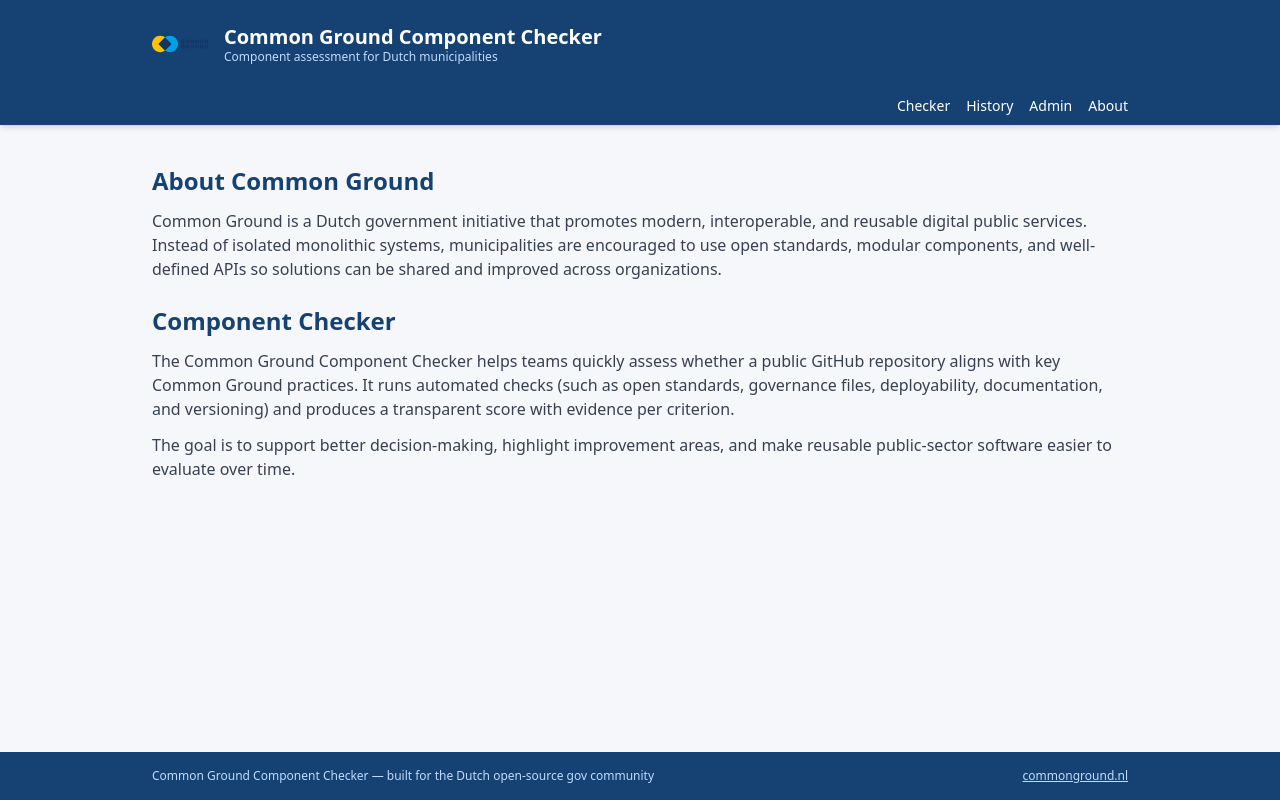
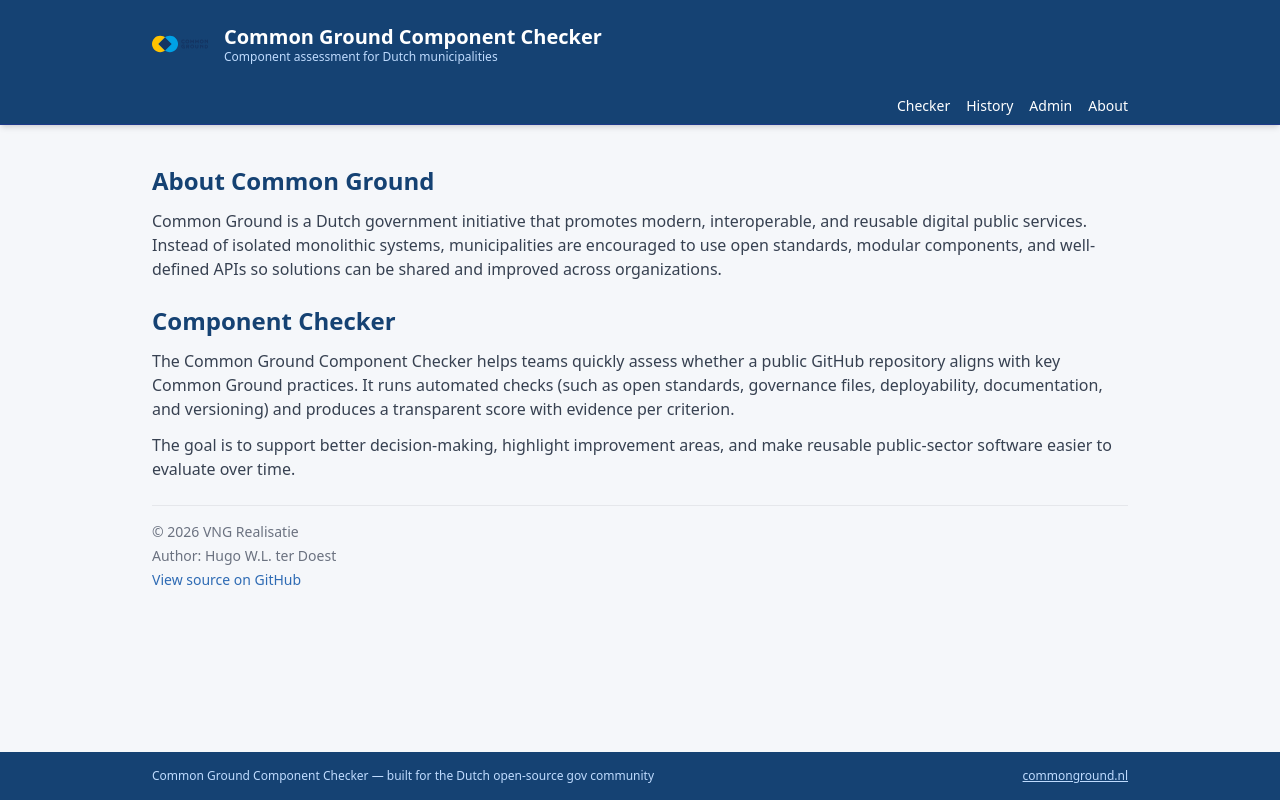
Before and after one commit to Hugo-ter-Doest/CommonGroundChecker, a Next.js app: page /about in a window 1280 px wide. Built offline with nearby package versions, Linux system fonts and the light colour scheme.

Commit message:
Prefill attributes from history

```diff
--- a/src/app/about/page.tsx
+++ b/src/app/about/page.tsx
@@ -27,6 +27,21 @@ export default function AboutPage() {
           and make reusable public-sector software easier to evaluate over time.
         </p>
       </section>
+
+      <section className="text-sm text-gray-500 border-t border-gray-200 pt-4 space-y-1">
+        <p>© 2026 VNG Realisatie</p>
+        <p>Author: Hugo W.L. ter Doest</p>
+        <p>
+          <a
+            href="https://github.com/Hugo-ter-Doest/CommonGroundChecker"
+            target="_blank"
+            rel="noopener noreferrer"
+            className="text-cg-lightblue hover:underline"
+          >
+            View source on GitHub
+          </a>
+        </p>
+      </section>
     </div>
   );
 }
--- a/src/components/CheckerForm.tsx
+++ b/src/components/CheckerForm.tsx
@@ -183,9 +183,9 @@ export default function CheckerForm({ onSubmit, loading }: CheckerFormProps) {
     let apiSpecificationLocations = normalizeLocations(repository.apiSpecificationLocations);
 
     const needsFallback =
-      helmChartLocations.length === 0 &&
-      documentationLocations.length === 0 &&
-      dockerLocations.length === 0 &&
+      helmChartLocations.length === 0 ||
+      documentationLocations.length === 0 ||
+      dockerLocations.length === 0 ||
       apiSpecificationLocations.length === 0;
 
     if (needsFallback) {
@@ -193,10 +193,19 @@ export default function CheckerForm({ onSubmit, loading }: CheckerFormProps) {
         repository.owner,
         repository.name
       );
-      helmChartLocations = fallback.helmChartLocations;
-      documentationLocations = fallback.documentationLocations;
-      dockerLocations = fallback.dockerLocations;
-      apiSpecificationLocations = fallback.apiSpecificationLocations;
+
+      if (helmChartLocations.length === 0) {
+        helmChartLocations = fallback.helmChartLocations;
+      }
+      if (documentationLocations.length === 0) {
+        documentationLocations = fallback.documentationLocations;
+      }
+      if (dockerLocations.length === 0) {
+        dockerLocations = fallback.dockerLocations;
+      }
+      if (apiSpecificationLocations.length === 0) {
+        apiSpecificationLocations = fallback.apiSpecificationLocations;
+      }
     }
 
     const helmLocation = helmChartLocations[0] ?? "";
```
